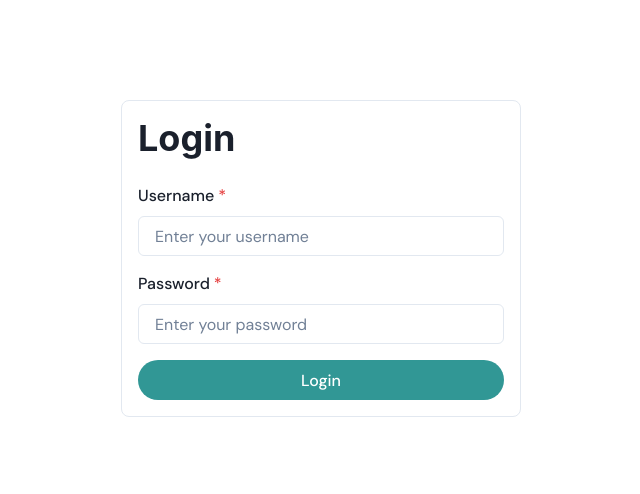
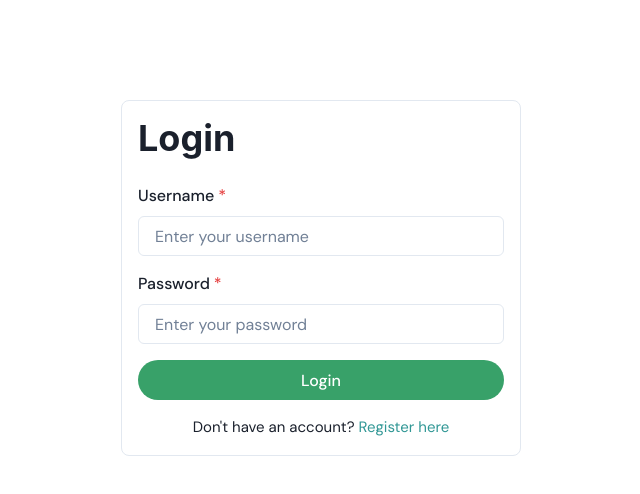
Before and after one commit to cnestordev/taks-manager, a React (Vite) app: page /login in a window 1280 px wide. Shown: the top 494 px of the page, without its empty margins (319-959 px from the left). Built offline with nearby package versions, Linux system fonts and the light colour scheme; no server answers.

Commit message:
add redirects to login and registration

```diff
--- a/src/components/Login.jsx
+++ b/src/components/Login.jsx
@@ -1,5 +1,5 @@
 import { useState } from "react";
-import { useNavigate } from "react-router-dom";
+import { useNavigate, Link as RouterLink } from "react-router-dom";
 import {
   Box,
   Button,
@@ -9,6 +9,7 @@ import {
   Heading,
   VStack,
   Text,
+  Link,
 } from "@chakra-ui/react";
 import { useUser } from "../context/UserContext";
 import { login } from "../api";
@@ -73,11 +74,18 @@ const Login = () => {
               placeholder="Enter your password"
             />
           </FormControl>
-          <Button type="submit" colorScheme="teal" width="full">
+          <Button type="submit" colorScheme="green" width="full">
             Login
           </Button>
         </VStack>
       </form>
+
+      <Text mt="4" textAlign="center">
+        Don&#39;t have an account?{" "}
+        <Link as={RouterLink} to="/register" color="teal.500">
+          Register here
+        </Link>
+      </Text>
     </Box>
   );
 };
--- a/src/components/Navbar.css
+++ b/src/components/Navbar.css
@@ -10,6 +10,7 @@
 .nav-welcome-text {
     font-size: 20px;
     font-weight: 700;
+    color: #3f4f6a;
 }
 
 .navbar-right {
--- a/src/components/Register.jsx
+++ b/src/components/Register.jsx
@@ -1,5 +1,5 @@
-import React, { useState } from "react";
-import { useNavigate } from "react-router-dom";
+import { useState } from "react";
+import { useNavigate, Link as RouterLink } from "react-router-dom";
 import {
   Box,
   Button,
@@ -9,6 +9,7 @@ import {
   Heading,
   VStack,
   Text,
+  Link,
 } from "@chakra-ui/react";
 import { useUser } from "../context/UserContext";
 import { register } from "../api/index";
@@ -77,11 +78,18 @@ const Register = () => {
               placeholder="Enter your password"
             />
           </FormControl>
-          <Button type="submit" colorScheme="teal" width="full">
+          <Button type="submit" colorScheme="green" width="full">
             Register
           </Button>
         </VStack>
       </form>
+
+      <Text mt="4" textAlign="center">
+        Already have an account?{" "}
+        <Link as={RouterLink} to="/login" color="teal.500">
+          Login here
+        </Link>
+      </Text>
     </Box>
   );
 };
```
